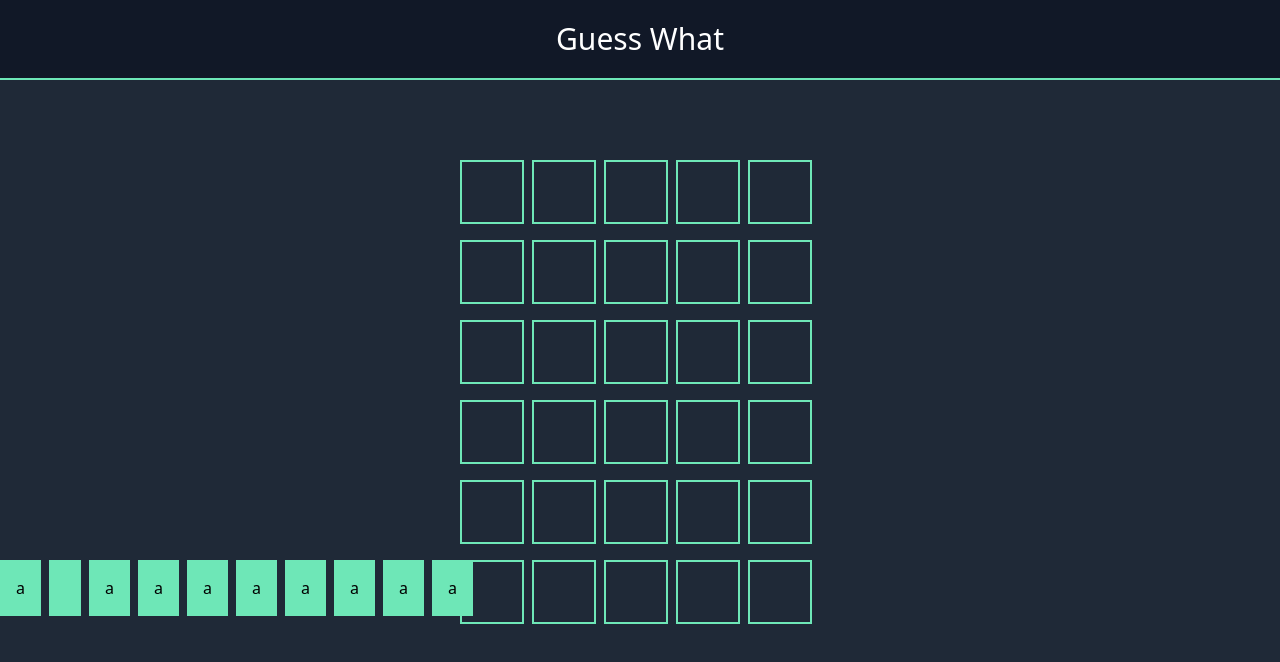
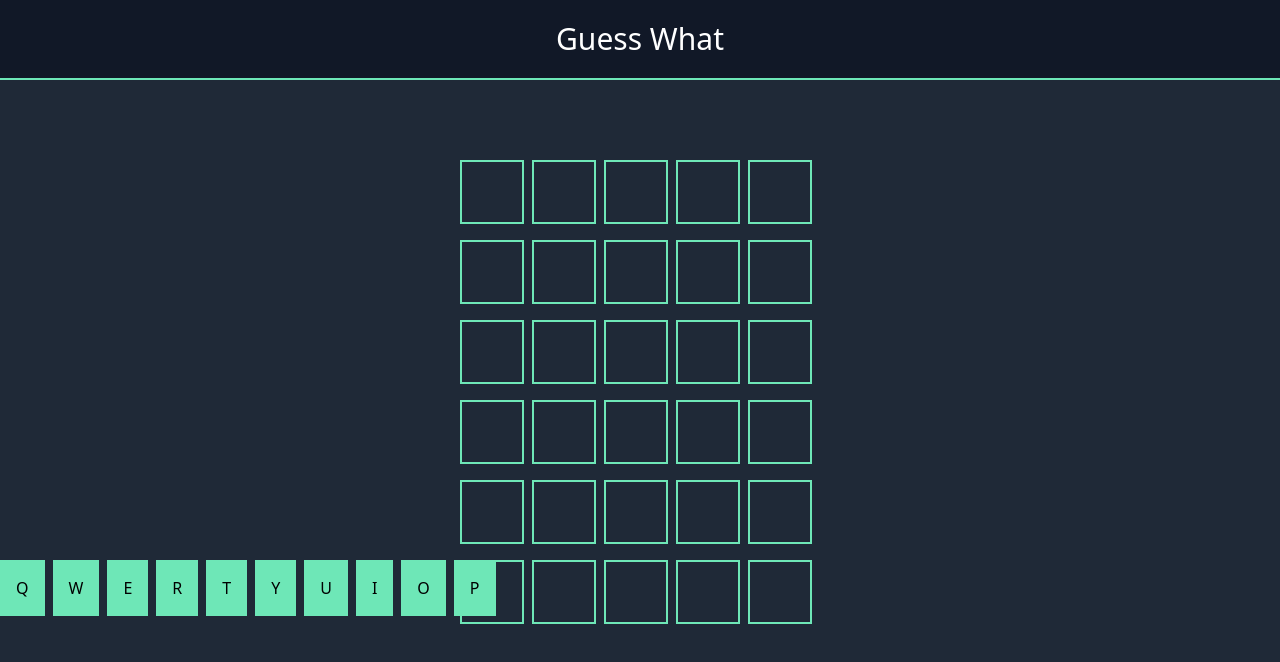
Before and after one commit to liam1703/guess-what, a Vue app in the folder guess_what/: page / in a window 1280 px wide. Shown: the top 662 px of the page. Built offline with nearby package versions, Linux system fonts and the light colour scheme.

Commit message:
For loop for keyboard row

```diff
--- a/guess_what/src/components/Keyboard.vue
+++ b/guess_what/src/components/Keyboard.vue
@@ -1,15 +1,12 @@
 <template>
   <div class="flex">
-    <div class="p-4 bg-green-300 mr-2">a</div>
-    <div class="p-4 bg-green-300 mr-2"></div>
-    <div class="p-4 bg-green-300 mr-2">a</div>
-    <div class="p-4 bg-green-300 mr-2">a</div>
-    <div class="p-4 bg-green-300 mr-2">a</div>
-    <div class="p-4 bg-green-300 mr-2">a</div>
-    <div class="p-4 bg-green-300 mr-2">a</div>
-    <div class="p-4 bg-green-300 mr-2">a</div>
-    <div class="p-4 bg-green-300 mr-2">a</div>
-    <div class="p-4 bg-green-300 mr-2">a</div>
+    <div
+      class="p-4 bg-green-300 mr-2"
+      v-for="(letter, index) in firstRowKeys"
+      :key="index"
+    >
+      {{ letter }}
+    </div>
   </div>
 </template>
 <script>
```
